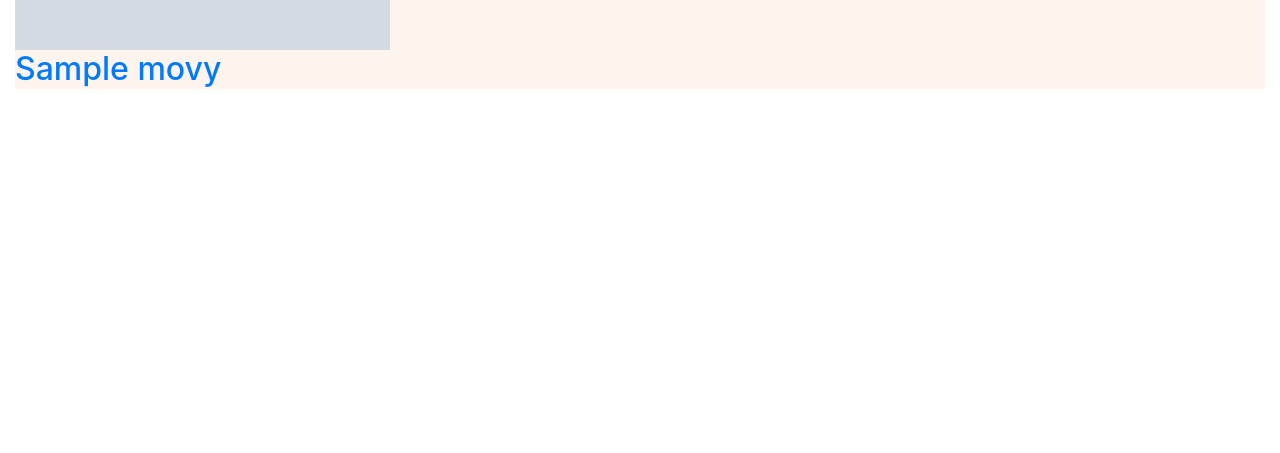
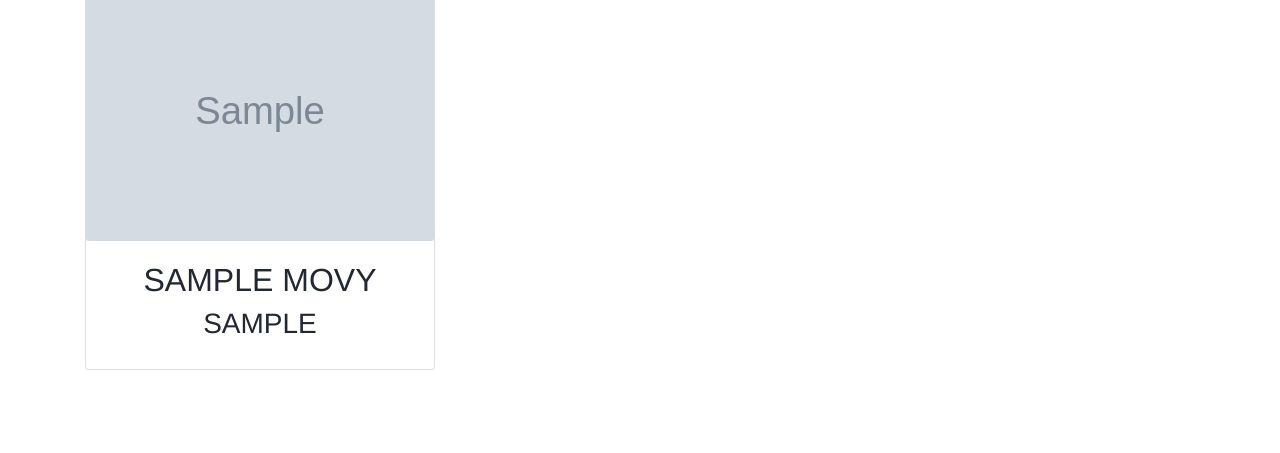
Before and after one commit to sunniraleigh/sg-movie-tracker, a Flask app: page / in a window 1280 px wide. Shown: the part 347-800 px from the top of the page. Run offline with Flask 2, Linux system fonts and the light colour scheme; the visitor is signed in with stand-in values (Sample User, id 1); tables that the repository leaves empty hold one stand-in row (values such as "Sample post"); grey boxes marked "Sample" are stand-in pictures; some libraries are stand-ins or nearby versions.

Commit message:
reorganize homepage

```diff
--- a/static/css/styles.css
+++ b/static/css/styles.css
@@ -1,7 +1,7 @@
-img {
+/* img {
     max-width: 30%;
     height: auto;
-}
+} */
 
 .movie-details-page-img {
     max-width: 75%;
@@ -15,6 +15,7 @@
 .movie-title {
     font-family: Helvetica Neue;
     text-transform: uppercase;
+    color: #222831;
 }
 
 .movie-card {
--- a/templates/homepage.html
+++ b/templates/homepage.html
@@ -1,12 +1,19 @@
 {% extends 'base.html' %}
 {% block title %} Studio Ghibli Movie Tracker {% endblock %}
 {% block body %}
-<div class="container-fluid">
-{% for movie in movies %}
-<div class="movie-card">
-    <img src="{{ movie.image_url }}">
-    <h2><a href='/{{ movie.movie_id }}'>{{ movie.title }}</a></h2>
-</div>
-{% endfor %}
+<div class="container">
+    <div class="row">
+        {% for movie in movies %}
+        <div class="col-4">
+            <div class="card text-center">
+                <img class="card-img" src="{{ movie.image_url }}">
+                <div class="card-body">
+                    <h2 class="movie-title"><a class="movie-title" href="/{{ movie.movie_id }}">{{ movie.title }}</a></h2>
+                    <h3 class="movie-title">{{ movie.year_released }}</h3>
+                </div>
+            </div>
+        </div>
+        {% endfor %}
+    </div>
 </div>
 {% endblock %}
```
